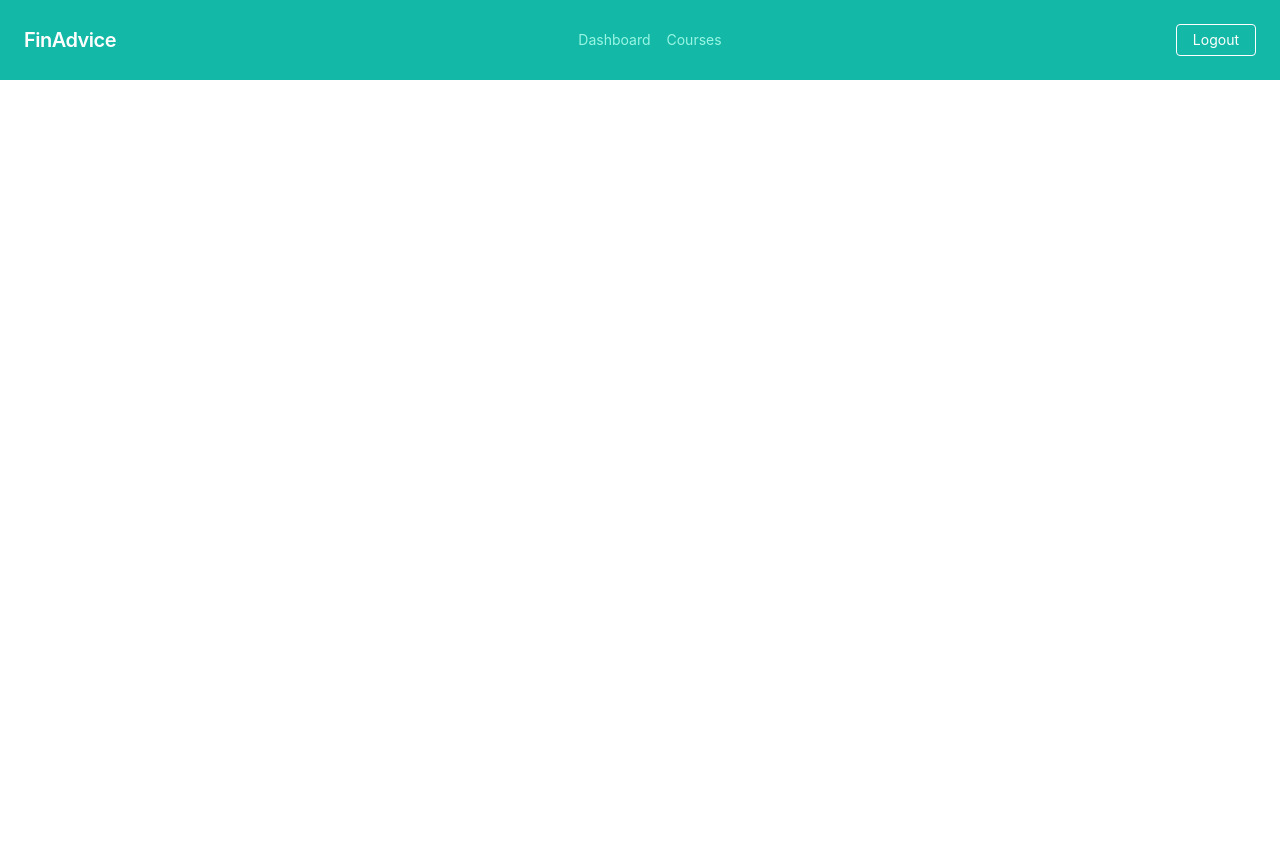
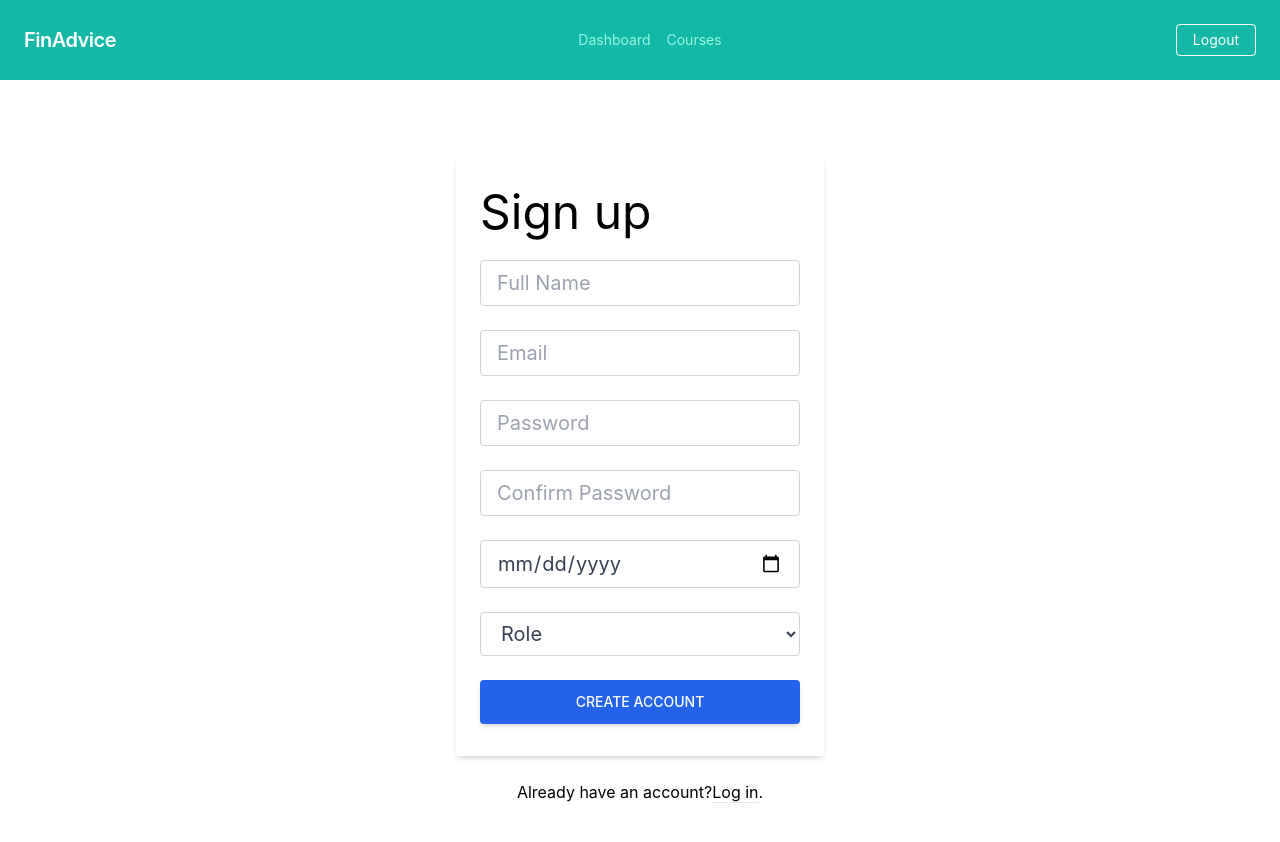
Before and after one commit to divyansh-23/fin_advice, a React (Create React App) app in the folder frontend/finadvice-frontend/: page /signup in a window 1280 px wide. Shown: the top 842 px of the page. Before the commit the page ends 800 px from the top, so only its background shows below. Built offline with nearby package versions, Linux system fonts and the light colour scheme; no server answers.

Commit message:
signup Draft1

```diff
--- a/frontend/finadvice-frontend/src/App.js
+++ b/frontend/finadvice-frontend/src/App.js
@@ -1,4 +1,5 @@
 import Login from './components/login';
+import SignUp from './components/signup';
 import { AuthProvider, useAuth } from './components/auth';
 import { RequireAuth } from './components/RequireAuth';
 import NavBar from './components/navbar';
@@ -17,6 +18,7 @@ function App() {
       <NavBar />
       <Routes>
         <Route path="/login" element={<Login />} />
+        <Route path="/signup" element={<SignUp/>} />
         <Route path="/dashboard" element={<RequireAuth><Dashboard /></RequireAuth>}/>
         <Route path="/course_module" element={<RequireAuth><CourseModule/></RequireAuth>}/>
       </Routes>
--- /dev/null
+++ b/frontend/finadvice-frontend/src/components/signup.js
@@ -0,0 +1,77 @@
+import React from "react";
+import {useState} from "react";
+export default function SignUp () {
+    const [fullName, setFullName] = useState('');
+    // const [email, setEmail] = useState('');
+    // const [password, setPassword] = useState('');
+    // const [dob, setDob] = useState('');
+    // const [city, setCity] = useState('');
+    const handleNameChange = e => {
+      console.log(e.target.value)
+      setFullName(e.target.value)
+     };
+
+ return (
+    <section className="h-screen">
+        <div className="bg-grey-lighter min-h-screen flex flex-col">
+            <div className="container max-w-sm mx-auto flex-1 flex flex-col items-center justify-center px-2">
+                <div className="bg-white px-6 py-8 rounded shadow-md text-black w-full">
+                    <h1 className="flex text-5xl items-center mb-6">Sign up</h1>
+                    <input
+                        type="text"
+                        className="form-control block w-full px-4 py-2 text-xl font-normal text-gray-700 bg-white bg-clip-padding border border-solid border-gray-300 rounded transition ease-in-out m-0 focus:text-gray-700 focus:bg-white focus:border-blue-600 focus:outline-none mb-6"
+                        name="fullname"
+                        placeholder="Full Name"
+                        onChange = {handleNameChange}/>
+
+                    <input
+                        type="text"
+                        className="form-control block w-full px-4 py-2 text-xl font-normal text-gray-700 bg-white bg-clip-padding border border-solid border-gray-300 rounded transition ease-in-out m-0 focus:text-gray-700 focus:bg-white focus:border-blue-600 focus:outline-none mb-6"
+                        name="email"
+                        placeholder="Email" />
+
+                    <input
+                        type="password"
+                        className="form-control block w-full px-4 py-2 text-xl font-normal text-gray-700 bg-white bg-clip-padding border border-solid border-gray-300 rounded transition ease-in-out m-0 focus:text-gray-700 focus:bg-white focus:border-blue-600 focus:outline-none mb-6"
+                        name="password"
+                        placeholder="Password" />
+                    <input
+                        type="password"
+                        className="form-control block w-full px-4 py-2 text-xl font-normal text-gray-700 bg-white bg-clip-padding border border-solid border-gray-300 rounded transition ease-in-out m-0 focus:text-gray-700 focus:bg-white focus:border-blue-600 focus:outline-none mb-6"
+                        name="confirm_password"
+                        placeholder="Confirm Password" />
+                    <input
+                        type="date"
+                        className="form-control block w-full px-4 py-2 text-xl font-normal text-gray-700 bg-white bg-clip-padding border border-solid border-gray-300 rounded transition ease-in-out m-0 focus:text-gray-700 focus:bg-white focus:border-blue-600 focus:outline-none mb-6"
+                        name="dob"
+                        placeholder="MM-DD-YYYY" />
+                    {/* <input
+                        type="location"
+                        className="form-control block w-full px-4 py-2 text-xl font-normal text-gray-700 bg-white bg-clip-padding border border-solid border-gray-300 rounded transition ease-in-out m-0 focus:text-gray-700 focus:bg-white focus:border-blue-600 focus:outline-none mb-6"
+                        name="user_location"
+                        placeholder="City" />    */}
+
+                    <select name="user_role" className= "form-control block w-full px-4 py-2 text-xl font-normal text-gray-700 bg-white bg-clip-padding border border-solid border-gray-300 rounded transition ease-in-out m-0 focus:text-gray-700 focus:bg-white focus:border-blue-600 focus:outline-none mb-6">
+                        <option selected>Role</option>
+                        <option value="instructor">Instructor</option>
+                        <option value="student" >Student</option>
+
+                    </select>
+
+                    <button
+                        type="submit"
+                        className="inline-block px-7 py-3 bg-blue-600 text-white font-medium text-sm leading-snug uppercase rounded shadow-md hover:bg-blue-700 hover:shadow-lg focus:bg-blue-700 focus:shadow-lg focus:outline-none focus:ring-0 active:bg-blue-800 active:shadow-lg transition duration-150 ease-in-out w-full"
+                    >Create Account</button>
+                </div>
+
+                <div className="text-grey-dark mt-6">
+                    Already have an account?
+                    <a className="no-underline border-b border-blue text-blue" href="../login/">
+                        Log in
+                    </a>.
+                </div>
+            </div>
+        </div>
+    </section>
+ );
+}
```
